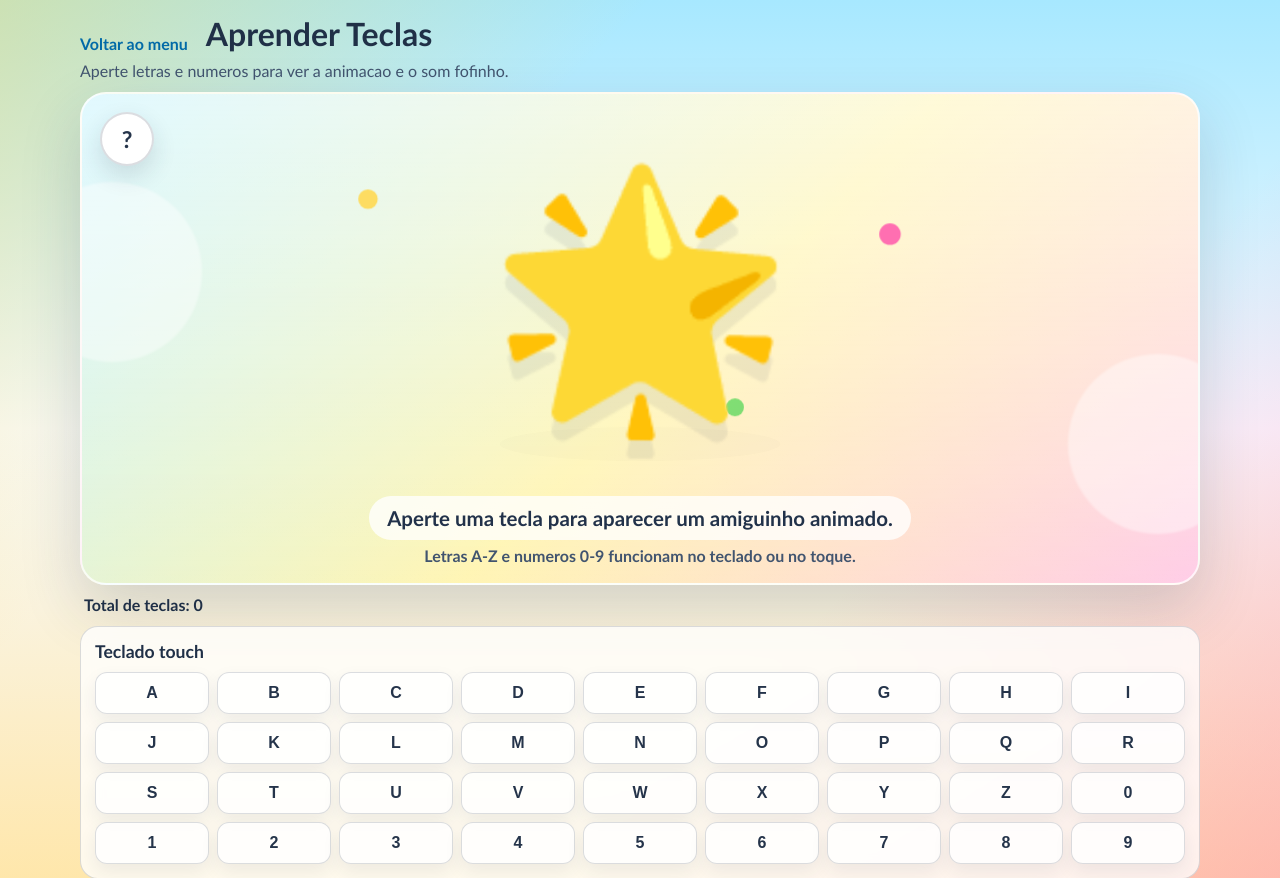
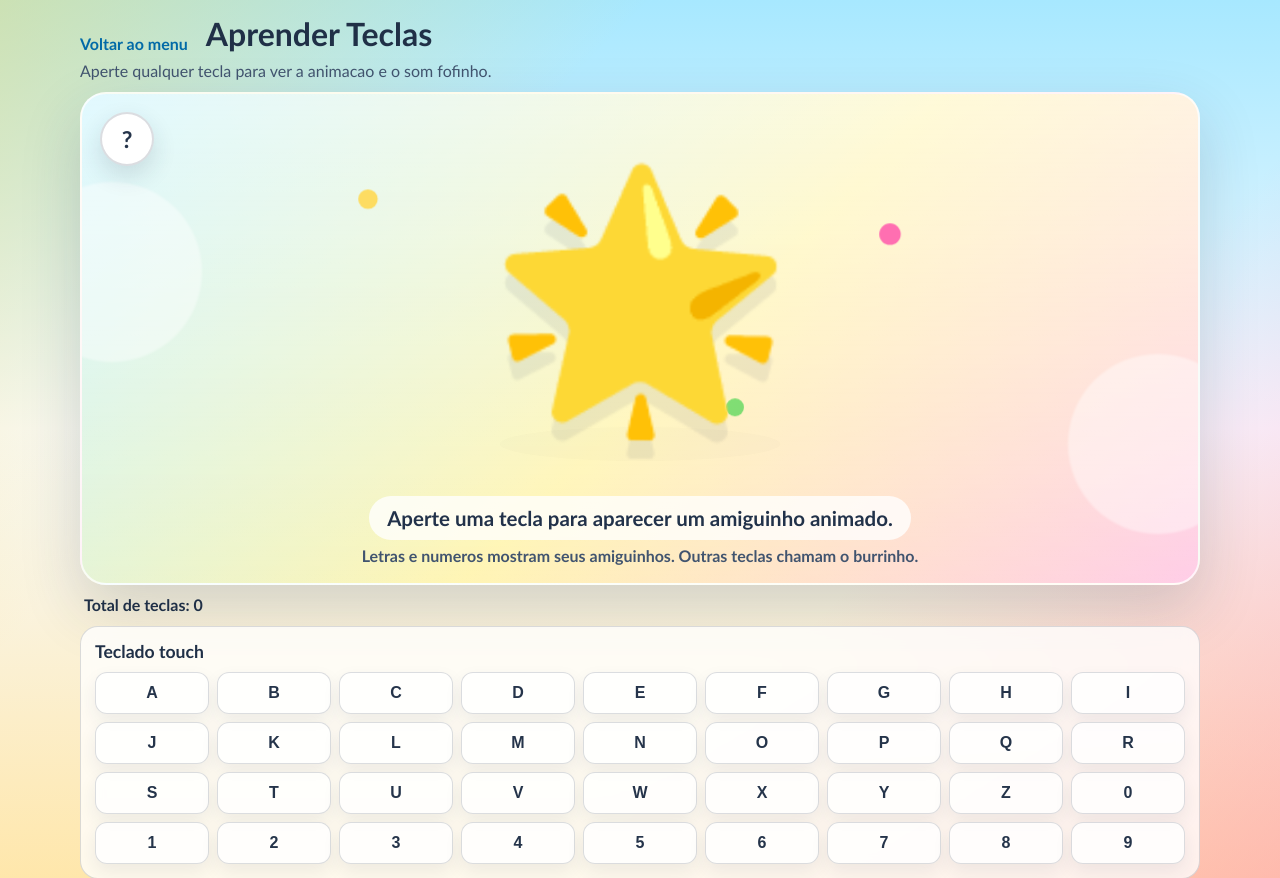
Before and after one commit to alankon/Gaming, a Flask app: template templates/learn_keys.html in a window 1280 px wide. Shown: the top 878 px of the page. Run offline with Flask 3, Linux system fonts and the light colour scheme; the template is opened without the code that fills it, so the values that code supplies are empty; some libraries are stand-ins or nearby versions.

Commit message:
feat: add donkey fallback and richer animal sounds

```diff
--- a/playwright-learn-keys-actions.json
+++ b/playwright-learn-keys-actions.json
@@ -4,6 +4,8 @@
     { "buttons": [], "frames": 4 },
     { "buttons": ["b"], "frames": 4 },
     { "buttons": [], "frames": 4 },
+    { "buttons": ["space"], "frames": 4 },
+    { "buttons": [], "frames": 4 },
     { "buttons": [], "frames": 4 }
   ]
 }
--- a/static/learn_keys.css
+++ b/static/learn_keys.css
@@ -120,6 +120,7 @@ body {
   color: #25344a;
   font-size: 1.45rem;
   font-weight: 900;
+  text-transform: uppercase;
   box-shadow: 0 10px 24px rgba(32, 48, 71, 0.14);
 }
 
@@ -139,6 +140,14 @@ body {
   filter: drop-shadow(0 18px 0 rgba(32, 48, 71, 0.08));
   animation: gif-bounce 1.05s ease-in-out infinite;
   transform-origin: center bottom;
+}
+
+.fun-card.silly .gif-character {
+  animation: donkey-wiggle 0.72s ease-in-out infinite;
+}
+
+.fun-card.silly .fun-label {
+  background: rgba(255, 241, 166, 0.9);
 }
 
 .gif-shadow {
@@ -277,6 +286,21 @@ body {
   }
 }
 
+@keyframes donkey-wiggle {
+  0%,
+  100% {
+    transform: translateY(0) rotate(-7deg) scale(1);
+  }
+
+  35% {
+    transform: translateY(-16px) rotate(7deg) scale(1.04);
+  }
+
+  70% {
+    transform: translateY(-4px) rotate(-3deg) scale(0.98);
+  }
+}
+
 @keyframes shadow-breathe {
   0%,
   100% {
--- a/static/learn_keys.js
+++ b/static/learn_keys.js
@@ -28,7 +28,7 @@
     Q: { emoji: "🧀", label: "Q de queijo", sound: "pop" },
     R: { emoji: "🤖", label: "R de robo", sound: "robot" },
     S: { emoji: "🐸", label: "S de sapinho", sound: "ribbit" },
-    T: { emoji: "🐢", label: "T de tartaruga", sound: "bubble" },
+    T: { emoji: "🐯", label: "T de tigre", sound: "tiger" },
     U: { emoji: "🦄", label: "U de unicornio", sound: "magic" },
     V: { emoji: "🦊", label: "V de raposinha veloz", sound: "zip" },
     W: { emoji: "🍉", label: "W de melancia", sound: "pop" },
@@ -53,6 +53,12 @@
     lastItem: "estrelinha",
     lastSound: "sparkle",
     audioReady: false
+  };
+  const FALLBACK_FUN = {
+    emoji: "🫏",
+    label: "Burrinho curioso",
+    sound: "donkey",
+    fallback: true
   };
 
   const AudioClass = window.AudioContext || window.webkitAudioContext;
@@ -93,6 +99,31 @@
     osc.stop(start + duration + 0.04);
   }
 
+  function addNoise(start, duration, volume, filterFreq) {
+    if (!audioCtx) return;
+    const sampleRate = audioCtx.sampleRate;
+    const buffer = audioCtx.createBuffer(1, Math.ceil(sampleRate * duration), sampleRate);
+    const channel = buffer.getChannelData(0);
+    for (let i = 0; i < channel.length; i++) {
+      channel[i] = Math.random() * 2 - 1;
+    }
+    const source = audioCtx.createBufferSource();
+    const filter = audioCtx.createBiquadFilter();
+    const gain = audioCtx.createGain();
+    filter.type = "bandpass";
+    filter.frequency.setValueAtTime(filterFreq, start);
+    filter.Q.setValueAtTime(0.9, start);
+    gain.gain.setValueAtTime(0.001, start);
+    gain.gain.exponentialRampToValueAtTime(volume, start + 0.02);
+    gain.gain.exponentialRampToValueAtTime(0.001, start + duration);
+    source.buffer = buffer;
+    source.connect(filter);
+    filter.connect(gain);
+    gain.connect(audioCtx.destination);
+    source.start(start);
+    source.stop(start + duration + 0.04);
+  }
+
   function playCuteSound(kind) {
     if (!audioCtx) return;
     try {
@@ -102,16 +133,19 @@
       const t = nowTime();
       const sounds = {
         meow: () => {
-          addSlide(720, 410, t, 0.18, "triangle", 0.16);
-          addSlide(560, 820, t + 0.15, 0.18, "triangle", 0.12);
+          addSlide(820, 470, t, 0.22, "triangle", 0.15);
+          addSlide(620, 980, t + 0.18, 0.24, "sine", 0.12);
         },
         woof: () => {
-          addTone(180, t, 0.1, "square", 0.12);
-          addTone(150, t + 0.13, 0.12, "square", 0.1);
+          addNoise(t, 0.08, 0.08, 260);
+          addTone(150, t, 0.12, "square", 0.12);
+          addNoise(t + 0.15, 0.09, 0.07, 220);
+          addTone(130, t + 0.15, 0.13, "square", 0.1);
         },
         dragon: () => {
-          addSlide(140, 52, t, 0.34, "sawtooth", 0.09);
-          addTone(90, t + 0.08, 0.18, "triangle", 0.08);
+          addNoise(t, 0.42, 0.09, 180);
+          addSlide(150, 48, t, 0.42, "sawtooth", 0.1);
+          addTone(72, t + 0.1, 0.24, "triangle", 0.08);
         },
         buzz: () => {
           addTone(520, t, 0.08, "sawtooth", 0.08);
@@ -125,8 +159,19 @@
           addTone(760, t, 0.12, "triangle", 0.11);
           addTone(920, t + 0.13, 0.14, "triangle", 0.1);
         },
-        trumpet: () => addSlide(220, 440, t, 0.32, "sawtooth", 0.1),
-        roar: () => addSlide(180, 80, t, 0.36, "triangle", 0.12),
+        trumpet: () => {
+          addSlide(240, 540, t, 0.24, "sawtooth", 0.1);
+          addSlide(420, 260, t + 0.22, 0.18, "sawtooth", 0.08);
+        },
+        roar: () => {
+          addNoise(t, 0.4, 0.1, 170);
+          addSlide(190, 82, t, 0.4, "triangle", 0.12);
+        },
+        tiger: () => {
+          addNoise(t, 0.36, 0.1, 210);
+          addSlide(220, 95, t, 0.34, "sawtooth", 0.11);
+          addTone(120, t + 0.18, 0.14, "triangle", 0.08);
+        },
         ribbit: () => {
           addSlide(260, 520, t, 0.12, "square", 0.08);
           addSlide(220, 480, t + 0.16, 0.12, "square", 0.08);
@@ -145,7 +190,10 @@
           addSlide(380, 180, t, 0.14, "sine", 0.11);
           addSlide(320, 220, t + 0.15, 0.1, "sine", 0.08);
         },
-        quack: () => addSlide(520, 300, t, 0.18, "sawtooth", 0.08),
+        quack: () => {
+          addSlide(620, 330, t, 0.14, "sawtooth", 0.08);
+          addSlide(520, 300, t + 0.12, 0.12, "sawtooth", 0.07);
+        },
         vroom: () => addSlide(90, 180, t, 0.34, "sawtooth", 0.08),
         wind: () => addSlide(740, 520, t, 0.28, "sine", 0.08),
         zip: () => addSlide(900, 360, t, 0.16, "sine", 0.1),
@@ -158,7 +206,13 @@
         plop: () => addSlide(250, 120, t, 0.18, "sine", 0.1),
         pop: () => addSlide(540, 980, t, 0.09, "triangle", 0.11),
         ding: () => addTone(920, t, 0.22, "sine", 0.1),
-        tap: () => addTone(520, t, 0.08, "triangle", 0.09)
+        tap: () => addTone(520, t, 0.08, "triangle", 0.09),
+        donkey: () => {
+          addSlide(360, 170, t, 0.22, "sawtooth", 0.11);
+          addNoise(t, 0.18, 0.055, 300);
+          addSlide(170, 430, t + 0.24, 0.32, "sawtooth", 0.12);
+          addNoise(t + 0.24, 0.28, 0.055, 360);
+        }
       };
       (sounds[kind] || sounds.ding)();
       state.audioReady = true;
@@ -178,33 +232,63 @@
     funCardEl.classList.add("pop");
   }
 
-  function registerChar(char) {
-    const fun = FUN_MAP[char] || { emoji: "🌟", label: `Tecla ${char}`, sound: "ding" };
+  function registerChar(char, displayKey) {
+    const fun = FUN_MAP[char] || FALLBACK_FUN;
     state.lastKey = char;
-    state.lastItem = fun.label;
+    state.lastItem = fun.fallback ? `${fun.label}: tecla ${displayKey}` : fun.label;
     state.lastSound = fun.sound;
     state.pressCount += 1;
-    lastKeyEl.textContent = char;
+    lastKeyEl.textContent = fun.fallback ? "!" : char;
     pressCountEl.textContent = String(state.pressCount);
-    hintTextEl.textContent = "Toque outra tecla para trocar o desenho animado.";
+    hintTextEl.textContent = fun.fallback
+      ? "Essa tecla chamou o burrinho surpresa."
+      : "Toque outra tecla para trocar o desenho animado.";
     funEmojiEl.textContent = fun.emoji;
-    funLabelEl.textContent = fun.label;
+    funLabelEl.textContent = fun.fallback ? `${fun.label}: ${displayKey}` : fun.label;
+    funCardEl.classList.toggle("silly", Boolean(fun.fallback));
     flashButton(char);
     replayAnimation();
     playCuteSound(fun.sound);
   }
 
   function normalizeKey(key) {
-    if (!key || key.length !== 1) return "";
+    if (!key) return "";
     const upper = key.toUpperCase();
     return ALLOWED.includes(upper) ? upper : "";
   }
 
+  function labelForOtherKey(key) {
+    const labels = {
+      " ": "espaco",
+      Spacebar: "espaco",
+      Enter: "enter",
+      Tab: "tab",
+      Escape: "esc",
+      Backspace: "backspace",
+      Delete: "delete",
+      ArrowUp: "seta cima",
+      ArrowDown: "seta baixo",
+      ArrowLeft: "seta esquerda",
+      ArrowRight: "seta direita",
+      ",": "virgula",
+      ".": "ponto",
+      ";": "ponto e virgula",
+      ":": "dois pontos",
+      "-": "traco",
+      "_": "underline"
+    };
+    return labels[key] || key;
+  }
+
   function onKeyDown(event) {
+    if (event.ctrlKey || event.metaKey || event.altKey) return;
     const normalized = normalizeKey(event.key);
-    if (!normalized) return;
     event.preventDefault();
-    registerChar(normalized);
+    if (normalized) {
+      registerChar(normalized, normalized);
+      return;
+    }
+    registerChar(`OTHER:${labelForOtherKey(event.key)}`, labelForOtherKey(event.key));
   }
 
   function buildTouchKeyboard() {
@@ -229,7 +313,7 @@
       press_count: state.pressCount,
       audio_ready: state.audioReady,
       animated_visual: true,
-      note: "Aceita A-Z e 0-9 por teclado fisico ou botoes touch; usa WebAudio procedural, sem voz e sem arquivos de audio."
+      note: "Aceita qualquer tecla do teclado fisico; A-Z e 0-9 tambem funcionam por botoes touch. Usa WebAudio procedural, sem voz e sem arquivos de audio."
     });
   };
 
--- a/templates/learn_keys.html
+++ b/templates/learn_keys.html
@@ -11,7 +11,7 @@
     <header class="keys-header">
       <a class="back-link" href="{{ url_for('pagina_inicial') }}">Voltar ao menu</a>
       <h1>Aprender Teclas</h1>
-      <p>Aperte letras e numeros para ver a animacao e o som fofinho.</p>
+      <p>Aperte qualquer tecla para ver a animacao e o som fofinho.</p>
     </header>
 
     <section class="live-panel">
@@ -25,7 +25,7 @@
           <div class="spark spark-c"></div>
         </div>
         <p class="fun-label" id="fun-label">Aperte uma tecla para aparecer um amiguinho animado.</p>
-        <p class="hint" id="hint-text">Letras A-Z e numeros 0-9 funcionam no teclado ou no toque.</p>
+        <p class="hint" id="hint-text">Letras e numeros mostram seus amiguinhos. Outras teclas chamam o burrinho.</p>
       </div>
       <div class="stats">
         <span>Total de teclas: <strong id="press-count">0</strong></span>
```
Also changed, not shown: progress.md (+3 -0 lines).
